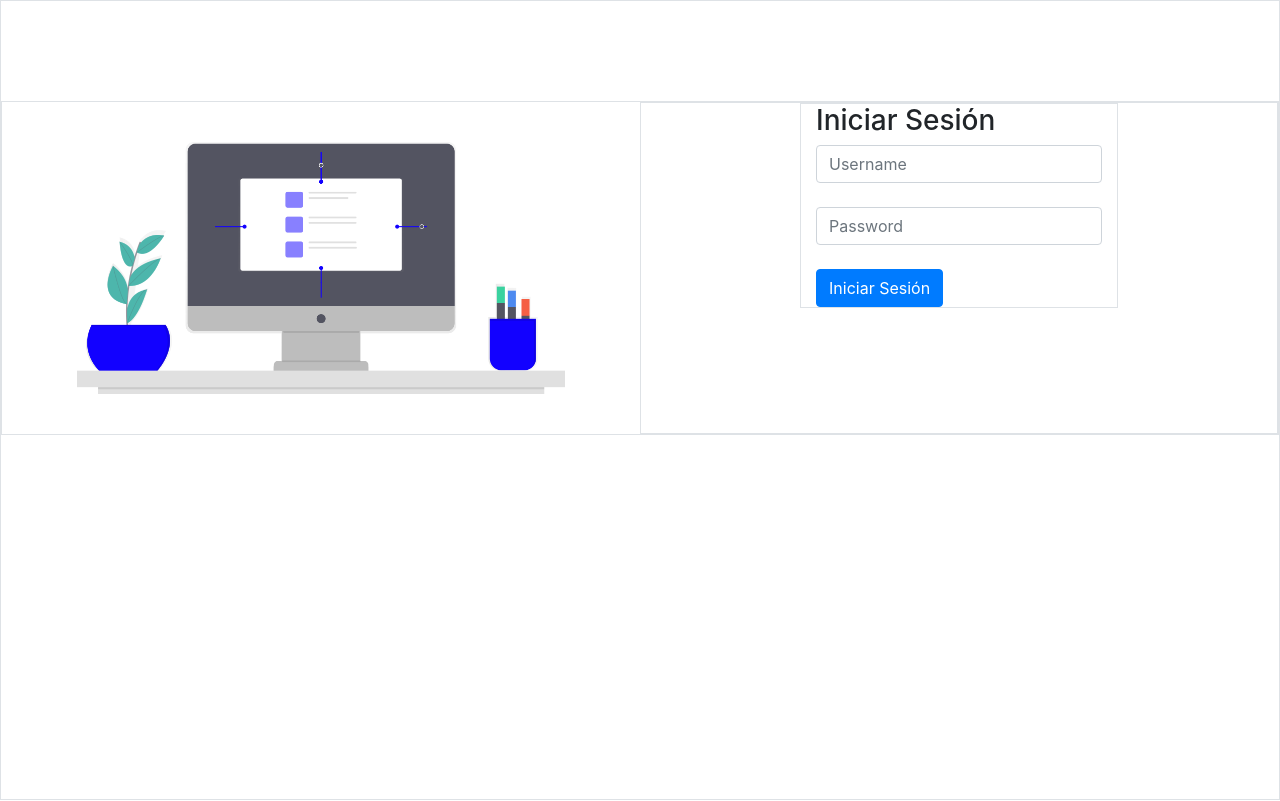
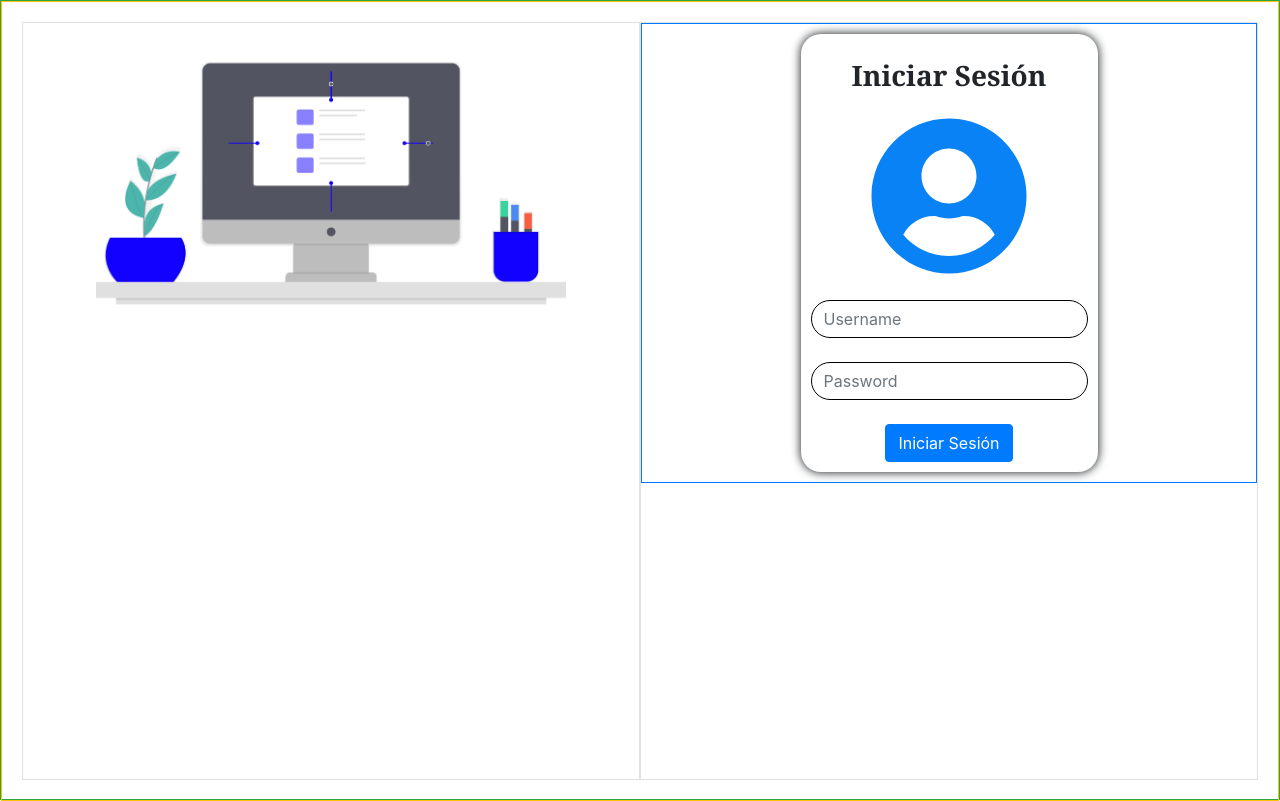
Before and after one commit to keymer2000/Plataforma-Geek-Virtual, a React (Create React App) app: page /Login in a window 1280 px wide. Built offline with nearby package versions, Linux system fonts and the light colour scheme.

Commit message:
se creo la tabla de instructores en la base de datos; se cambio el nombre del portafolio de evidencias a cronograma general

```diff
--- a/src/components/ContenidoBootcamp/FormEvidencia.jsx
+++ b/src/components/ContenidoBootcamp/FormEvidencia.jsx
@@ -52,7 +52,7 @@ class FormEvidencia extends Component {
                                 name="entrega2"
                                 type="text"
                                 className="col-8"
-                                placeholder="Adjunta tu Endpoint-entrega"
+                                placeholder="Adjunta tu Endpoint de la evidencia"
                                 value={this.state.entrega2}
                                 onChange={this.handleInputChange}
                             />
--- a/src/components/GeekMain/DashboardNav.jsx
+++ b/src/components/GeekMain/DashboardNav.jsx
@@ -18,7 +18,7 @@ export default function DashboardNav(props) {
                             <li className="nav-item"><Link className={"nav-link"+(props.match.path=="/BootcampMain"?" active": "")} to="/BootcampMain">Contenido del bootcamp</Link></li>
                             <li className="nav-item "><Link className={"nav-link"+(props.match.path=="/ForumMain"?" active": "")}   to="/ForumMain">Foro Social</Link></li>
                             <li className="nav-item "><Link className={"nav-link"+(props.match.path=="/TaskMain"?" active": "")}   to="/TaskMain">Tareas</Link></li>
-                            <li className="nav-item "><Link className={"nav-link"+(props.match.path=="/PortfolioMain"?" active": "")}   to="/PortfolioMain">Portafolio de Evidencias</Link></li>
+                            <li className="nav-item "><Link className={"nav-link"+(props.match.path=="/PortfolioMain"?" active": "")}   to="/PortfolioMain">Cronograma General</Link></li>
                             <li className="nav-item"><Link className={"nav-link"+(props.match.path=="/DocMain"?" active": "")} to="/DocMain">Documentación reglamentaria</Link></li>
                             <li className="nav-item"><Link className={"nav-link"+(props.match.path=="/ParticipantsMain"?" active": "")} to="/ParticipantsMain">Participantes</Link></li>
                             <li className="nav-item"><Link className={"nav-link"+(props.match.path=="/InstructorsMain"?" active": "")} to="/InstructorsMain">Instructores</Link></li>
--- a/src/components/Login/Login.jsx
+++ b/src/components/Login/Login.jsx
@@ -3,6 +3,8 @@ import './../../styles/login/login.css'
 import 'bootstrap/dist/css/bootstrap.min.css';
 import axios from "axios";
 import desktop from '../../img/desktop.png'
+import { FontAwesomeIcon } from "@fortawesome/react-fontawesome";
+import { faUserCircle} from "@fortawesome/free-solid-svg-icons";
 
 const baseUrl = "http://localhost:3001/usuarios";
 
@@ -49,17 +51,22 @@ class Login extends Component {
 
     render() {
         return (
-            <div className="container-fluid border " style={{ width: "100%", height: "100vh" }}>
-                <div className="row border" id="cont-general">
-                    <div className="col-lg-6 ">
+            <div className="border border-success container-fluid " style={{height: "100vh"}}>
+                <div className="row border border-warning" id="cont-general">
+                    <div className="col-lg-6 border">
                         <div>
                             <img className="img-fluid" src={desktop} alt=""/>
                         </div>
                     </div>
                     <div className="col-lg-6 border">
                         <div className="row">
-                            <div className="col-6 form-group border" style={{margin:"auto"}}>
+                            <div className="col-12 border border-primary"  id="cont-sesion" >
+                                <div  id="form-sesion">
                                     <h3>Iniciar Sesión</h3>
+
+                                    <FontAwesomeIcon icon={faUserCircle} id="icon-login" />
+                                    <br/>
+                                    <br/>
                                     <input type="text" className="form-control" name="username" placeholder="Username"
                                             onChange={this.handleChange} />
                                     <br />
@@ -67,6 +74,8 @@ class Login extends Component {
                                             onChange={this.handleChange} />
                                     <br />
                                     <button className="btn btn-primary" onClick={() => this.iniciarSesion()}>Iniciar Sesión</button>
+                                    </div>
+
                             </div>
                         </div>
                     </div>
--- a/src/components/Participants/ParticipantsMain.jsx
+++ b/src/components/Participants/ParticipantsMain.jsx
@@ -21,19 +21,16 @@ class ParticipantsMain extends Component{
     render(){
     return (
         <div>
-           <h1 className="text-center">Participantes</h1>
-            <table className="mt-4 table " style={{width:"70%", margin:"auto", height:"auto"}}>
-                <thead>
-                    <tr>
-                        <th>imagen</th>
-                        <th>Nombre completo</th>
-                    </tr>
-                </thead>
+           <h1 className="text-center mt-5" style={{fontFamily:"Georgia"}}>Participantes</h1>
+            <table className="mt-5 table " style={{width:"70%", margin:"auto", height:"auto"}}>
                 <tbody>
                     {this.state.data.map((usuario, i) =>{
                         return(
                             <tr key={i}>
                                 <td >
+                                    <div  style={{width:"110px", height:"80px"}}>
+                                        <img className="img-fluid"  style={{minWidth:"110px", maxWidth:"110px", height:"80px"}}  src={usuario.foto} alt=""/>
+                                    </div>
 
                                 </td>
                                 <td >
--- a/src/components/RegulatoryDoc/DocMain.jsx
+++ b/src/components/RegulatoryDoc/DocMain.jsx
@@ -5,11 +5,11 @@ export default function DocMain() {
     return (
         <div className="container-fluid">
             <h5 className="text-center mt-5">
-                Descargar las autorizaciones y actas de compromiso, leerlas y firmarlas. Una vez diligenciadas subirlas a la plataforma.
+                Descargar las autorizaciones y actas de compromiso, leerlas y firmarlas. Una vez diligenciadas enviarlas al correo: <u>documentacion@academiageek.com.co</u>
             </h5>
-            <table className="mt-5 text-center " style={{width:"80%", margin:"auto"}}>
+            <table className="mt-5 text-center " style={{ width: "80%", margin: "auto" }}>
                 <tbody  >
-                    <tr className="border border-secondary">
+                    <tr className="border ">
                         <td>
                             <h4>Autorizacion de datos personales</h4>
                         </td>
@@ -17,7 +17,7 @@ export default function DocMain() {
                             <iframe src="https://drive.google.com/file/d/13190g8-PRvgep5PtKkjK3SVuD6b1Pret/preview" width="300" height="200"></iframe>
                         </td>
                     </tr>
-                    <tr className="border border-secondary">
+                    <tr className="border ">
                         <td>
                             <h4>Autorizacion de imagen</h4>
                         </td>
@@ -25,7 +25,7 @@ export default function DocMain() {
                             <iframe src="https://drive.google.com/file/d/1P4w32PMQ6RRwsfl3xxZoP7htf4TVfJxV/preview" width="300" height="200"></iframe>
                         </td>
                     </tr>
-                    <tr className="border border-secondary">
+                    <tr className="border ">
                         <td>
                             <h4>Acta de compromiso de recepción de beca</h4>
                         </td>
--- a/src/styles/login/login.css
+++ b/src/styles/login/login.css
@@ -13,6 +13,40 @@
 
 } */
 
+
+
 #cont-general{
-    margin-top: 8%;
+    height: 100vh;
+    padding: 20px;
+
 }
+
+#cont-sesion{
+    padding: 10px;
+}
+
+#form-sesion{
+    width: 50%;
+    margin: auto;
+    text-align: center;
+    border-radius: 20px;
+    box-shadow: 0px 0px 10px 0.5px;
+    padding: 10px;
+
+}
+
+#icon-login{
+    font-size: 10em;
+    color:rgb(8, 130, 245);
+}
+
+#form-sesion > h3 {
+    padding: 15px;
+    font-family: Georgia, 'Times New Roman', Times, serif;
+    font-weight: 600;
+}
+
+#form-sesion > input{
+    border: 1px solid black;
+    border-radius: 50px;
+}
```
Also changed, not shown: src/components/Instructors/InstructorsMain.jsx (+48 -19 lines), src/img/fondoform.jpg (added), 1 other file (tests, documents, lock files or other folders). Lines whose indentation alone changed are shown as unchanged.
